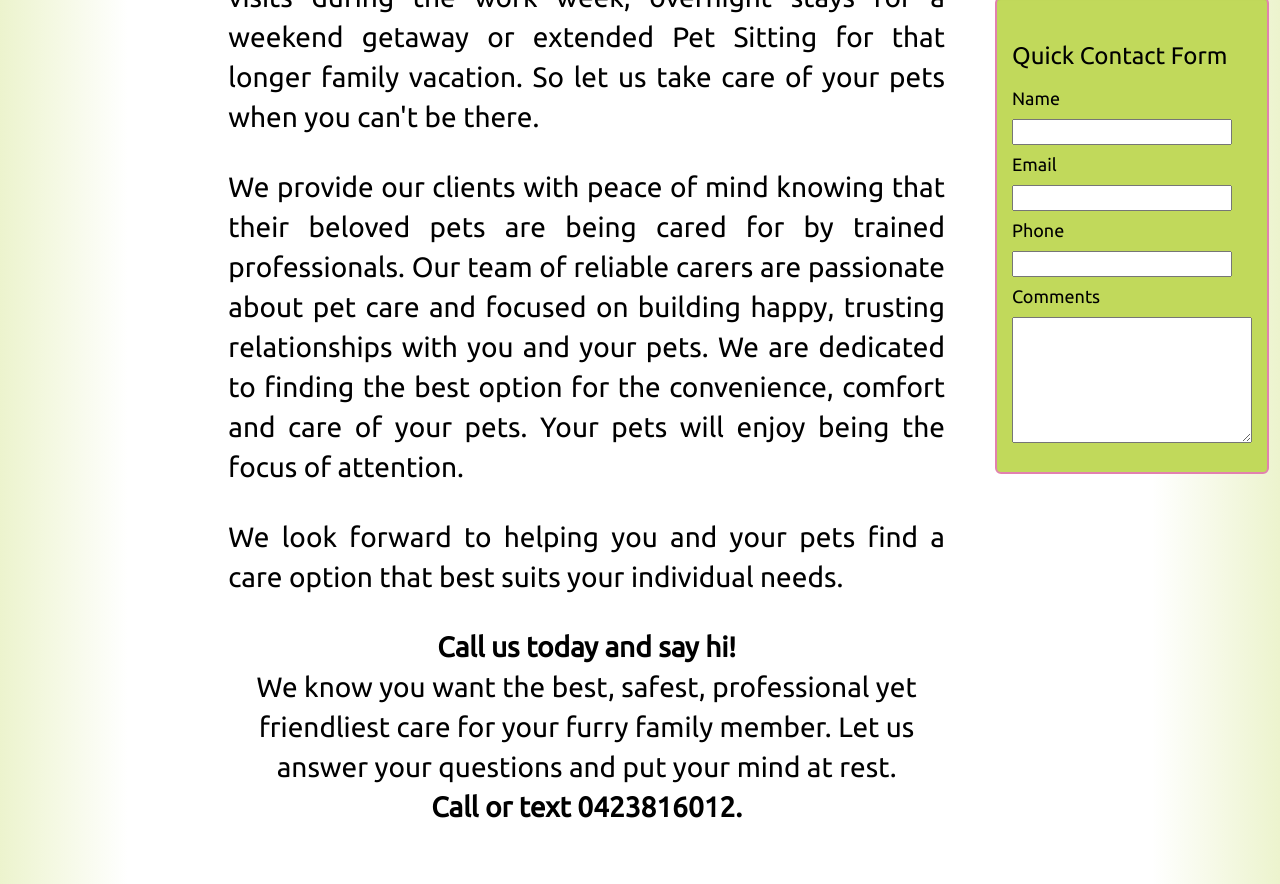
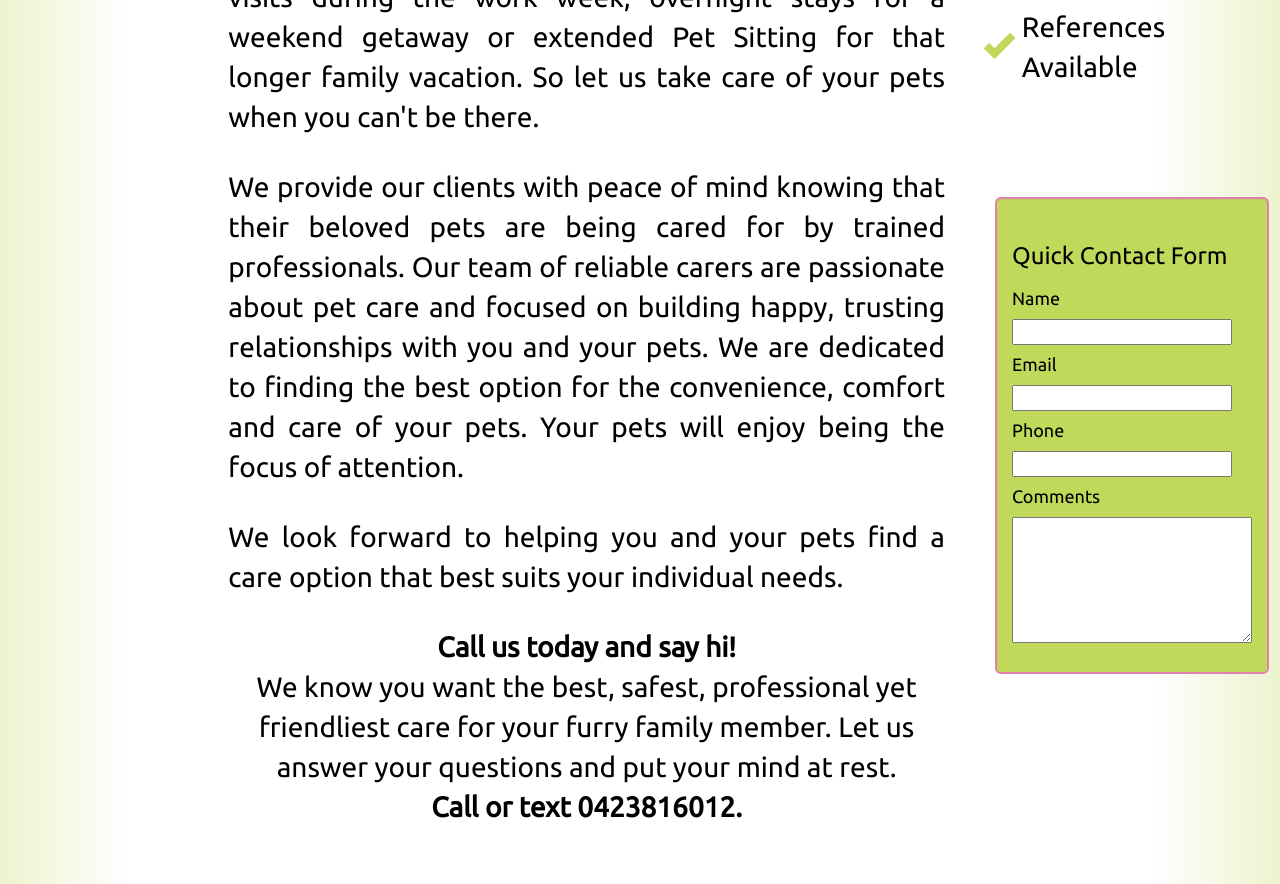
Before and after one commit to Kadargo81/ScruffyPupsnGrumpyCats, a plain HTML site: page index.html in a window 1280 px wide. Shown: the part 577-1461 px from the top of the page. Drawn offline with nearby package versions, Linux system fonts and the light colour scheme; a web font is replaced by a local one.

Commit message:
Marging, padding and font size for traits.

```diff
--- a/css/main.css
+++ b/css/main.css
@@ -144,6 +144,7 @@ min-height: 50px;
   max-width: 90%;
   padding-top: 60px;
   padding-right: 0;
+  margin-top: 60px;
 }
 
 .container {
@@ -180,10 +181,16 @@ min-height: 50px;
 
 .tick {
   color: rgb(193, 217, 91);
+  font-size: 2.2em;
+  padding-bottom: 16px;
 }
 
 .left-traits {
   text-align: left;
+}
+
+.left-traits td {
+  padding-left: 8px;
 }
 
 .text-area{
@@ -256,6 +263,7 @@ min-height: 50px;
   border: 2px solid rgb(226, 129, 175);
   padding-left: 0;
   padding-right: 0;
+  margin-top: 100px;
   margin-left: 20px;
 }
 /*TODO FIX ME*/
```
